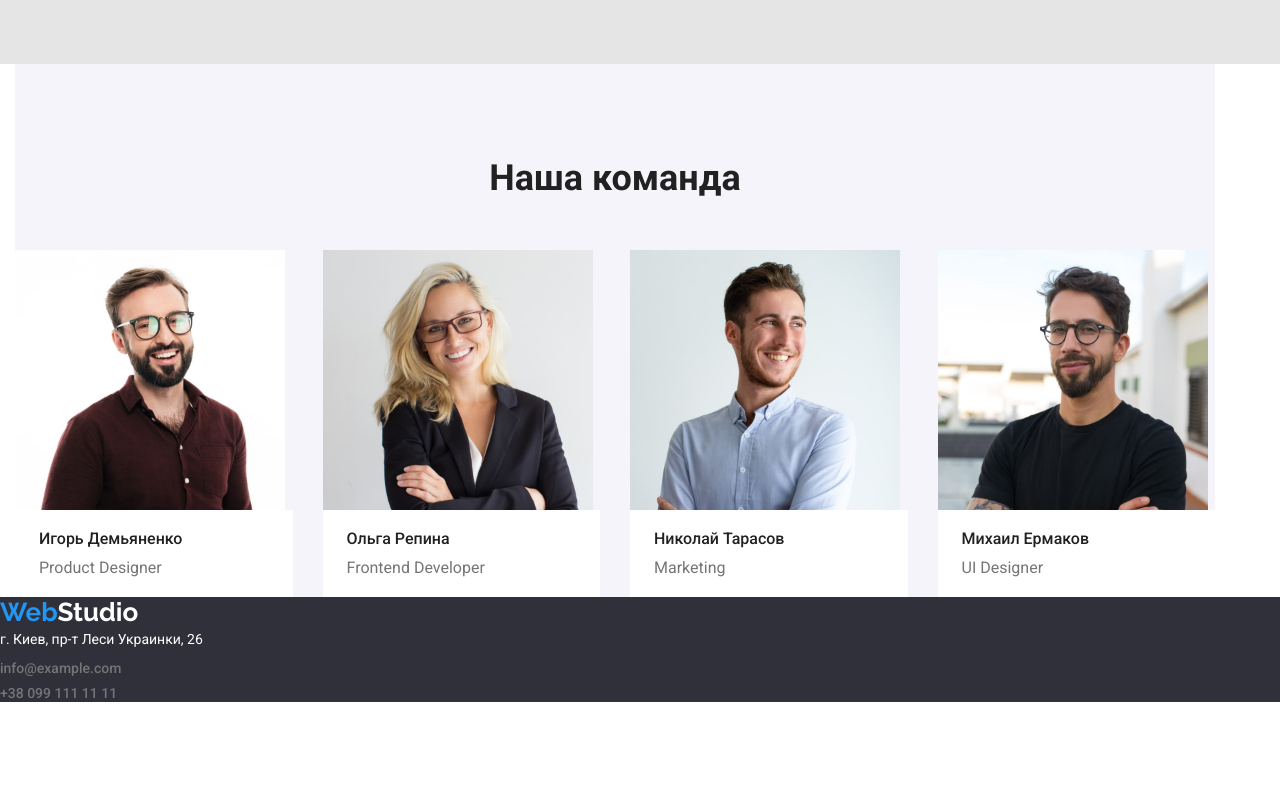
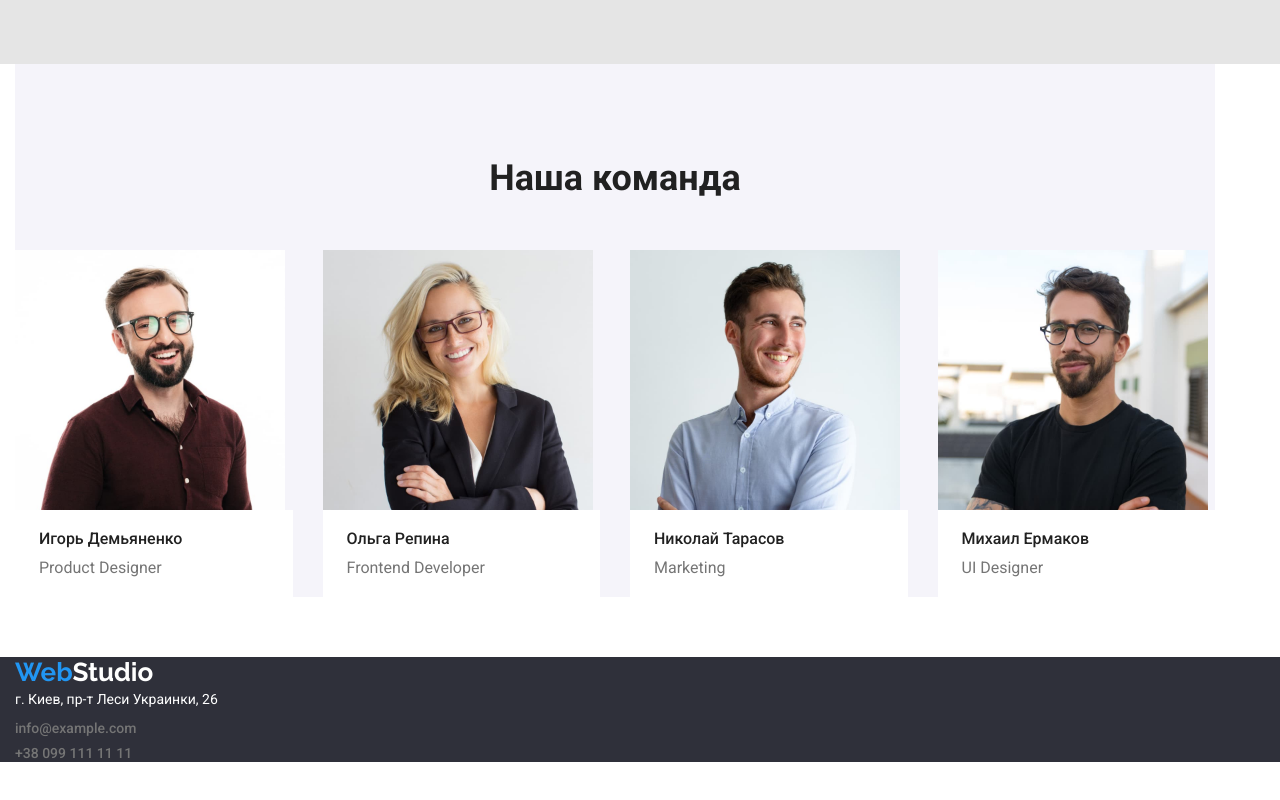
Before and after one commit to OksanaOrekhivska/goit-markup-hw-03, a plain HTML site: page index.html in a window 1280 px wide. Shown: the part 1594-2394 px from the top of the page. Before the commit the page ends 2296 px from the top, so only its background shows below. Drawn offline with Linux system fonts and the light colour scheme.

Commit message:
Update index.html

```diff
--- a/index.html
+++ b/index.html
@@ -206,6 +206,7 @@
 
   <footer class="footer">
 
+       <div class="footer-container">
         <a href="/" class="footer-logo"> <span class="accent">Web</span>Studio</a>
 
         <address id="contacts" >
@@ -217,6 +218,7 @@
            <li><a class="contact-l" href="tel:+380991111111">+38 099 111 11 11 </a> </li>
           </ul>
         </address>
+       </div>
 
     </footer>
 
```
